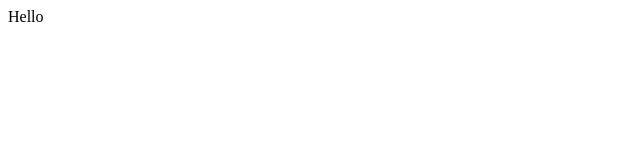
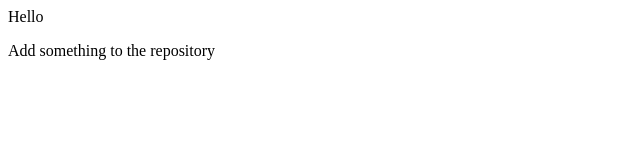
Before and after one commit to fairinna/backend, a plain HTML site: page index.html in a window 1280 px wide. Shown: the whole page, without its empty margins (0-640 px from the left). Drawn offline with Linux system fonts and the light colour scheme.

Commit message:
added div to code

```diff
--- a/index.html
+++ b/index.html
@@ -1 +1,2 @@
 <p>Hello </p>
+<div>Add something to the repository</div>
```
